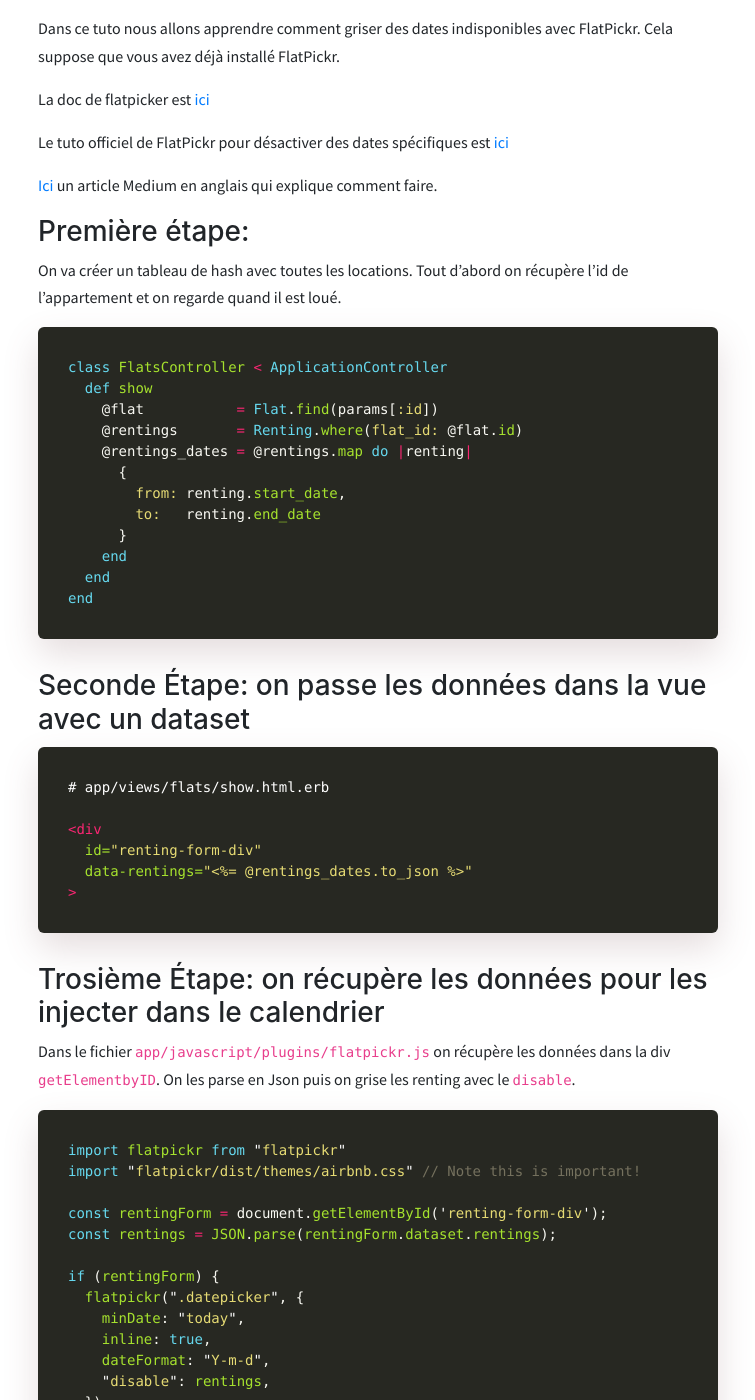
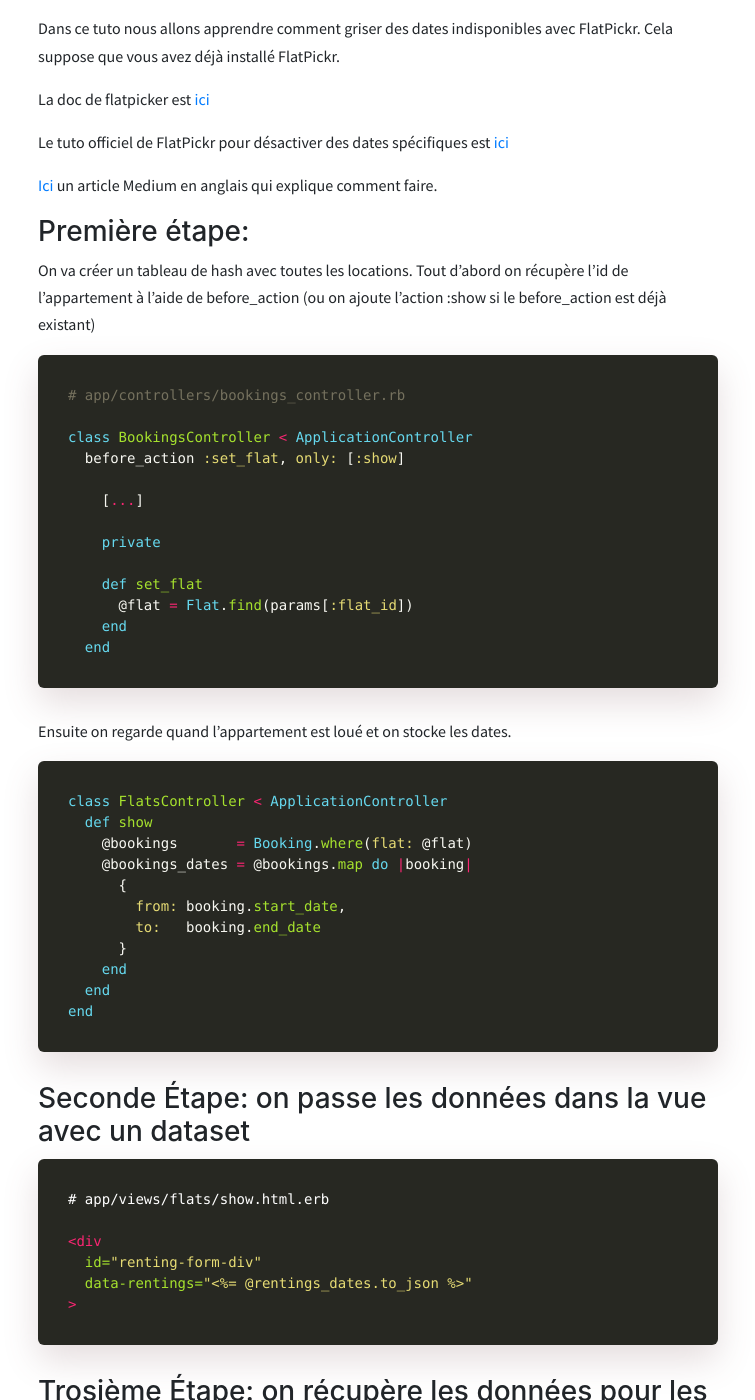
Before and after one commit to alexandrebk/alexandrebk.github.io, a Jekyll site: the page built from _posts/2019-07-24-flatpicker-in-rails.md, in a window 1280 px wide and 1400 px high, scrolled down 208 px. Shown: the whole window, without its empty margins (262-1017 px from the left). Built offline with Jekyll 4.4.1, drawn with Linux system fonts in a browser that asks for light colours; nearby versions of some CDN libraries; some of the changed text lies outside the part shown.

Commit message:
modif article flatpickr

````diff
--- a/_posts/2019-07-24-flatpicker-in-rails.md
+++ b/_posts/2019-07-24-flatpicker-in-rails.md
@@ -15,18 +15,36 @@
 
 ### Première étape:
 
-On va créer un tableau de hash avec toutes les locations. Tout d'abord on récupère l'id de l'appartement et on regarde quand il est loué.
+On va créer un tableau de hash avec toutes les locations.
+Tout d'abord on récupère l'id de l'appartement à l'aide de before_action (ou on ajoute l'action :show si le before_action est déjà existant)
+
+```ruby
+# app/controllers/bookings_controller.rb
+
+class BookingsController < ApplicationController
+  before_action :set_flat, only: [:show]
+
+    [...]
+
+    private
+
+    def set_flat
+      @flat = Flat.find(params[:flat_id])
+    end
+  end
+```
+
+Ensuite on regarde quand l'appartement est loué et on stocke les dates.
 
 
 ```ruby
 class FlatsController < ApplicationController
   def show
-    @flat           = Flat.find(params[:id])
-    @rentings       = Renting.where(flat_id: @flat.id)
-    @rentings_dates = @rentings.map do |renting|
+    @bookings       = Booking.where(flat: @flat)
+    @bookings_dates = @bookings.map do |booking|
       {
-        from: renting.start_date,
-        to:   renting.end_date
+        from: booking.start_date,
+        to:   booking.end_date
       }
     end
   end
@@ -47,21 +65,26 @@
 
 ### Trosième Étape: on récupère les données pour les injecter dans le calendrier
 
-Dans le fichier `app/javascript/plugins/flatpickr.js` on récupère les données dans la div `getElementbyID`. On les parse en Json puis on grise les renting avec le `disable`.
+Dans cet exemple nous avons ajouté le plugin "range" pour que l'utilisateur reste sur le même calendrier pour choisir la date de début et la date de fin de son séjour.
+
+Dans le fichier `app/javascript/plugins/flatpickr.js` on récupère les données dans la div avec `getElementbyID`. On les parse en Json puis on grise les renting avec le `disable`.
 
 ```js
+# app/javascript/plugins/flatpickr.js
+
 import flatpickr from "flatpickr"
-import "flatpickr/dist/themes/airbnb.css" // Note this is important!
+import "flatpickr/dist/flatpickr.min.css" // Note this is important!
+import rangePlugin from "flatpickr/dist/plugins/rangePlugin"
 
-const rentingForm = document.getElementById('renting-form-div');
-const rentings = JSON.parse(rentingForm.dataset.rentings);
+const bookingForm = document.getElementById('booking-form-div');
 
-if (rentingForm) {
-  flatpickr(".datepicker", {
+if (bookingForm) {
+  const bookings = JSON.parse(bookingForm.dataset.bookings);
+  flatpickr("#range_start", {
+    plugins: [new rangePlugin({ input: "#range_end"})],
     minDate: "today",
-    inline: true,
     dateFormat: "Y-m-d",
-    "disable": rentings,
-  })
+    "disable": bookings,
+ })
 }
 ```
````
